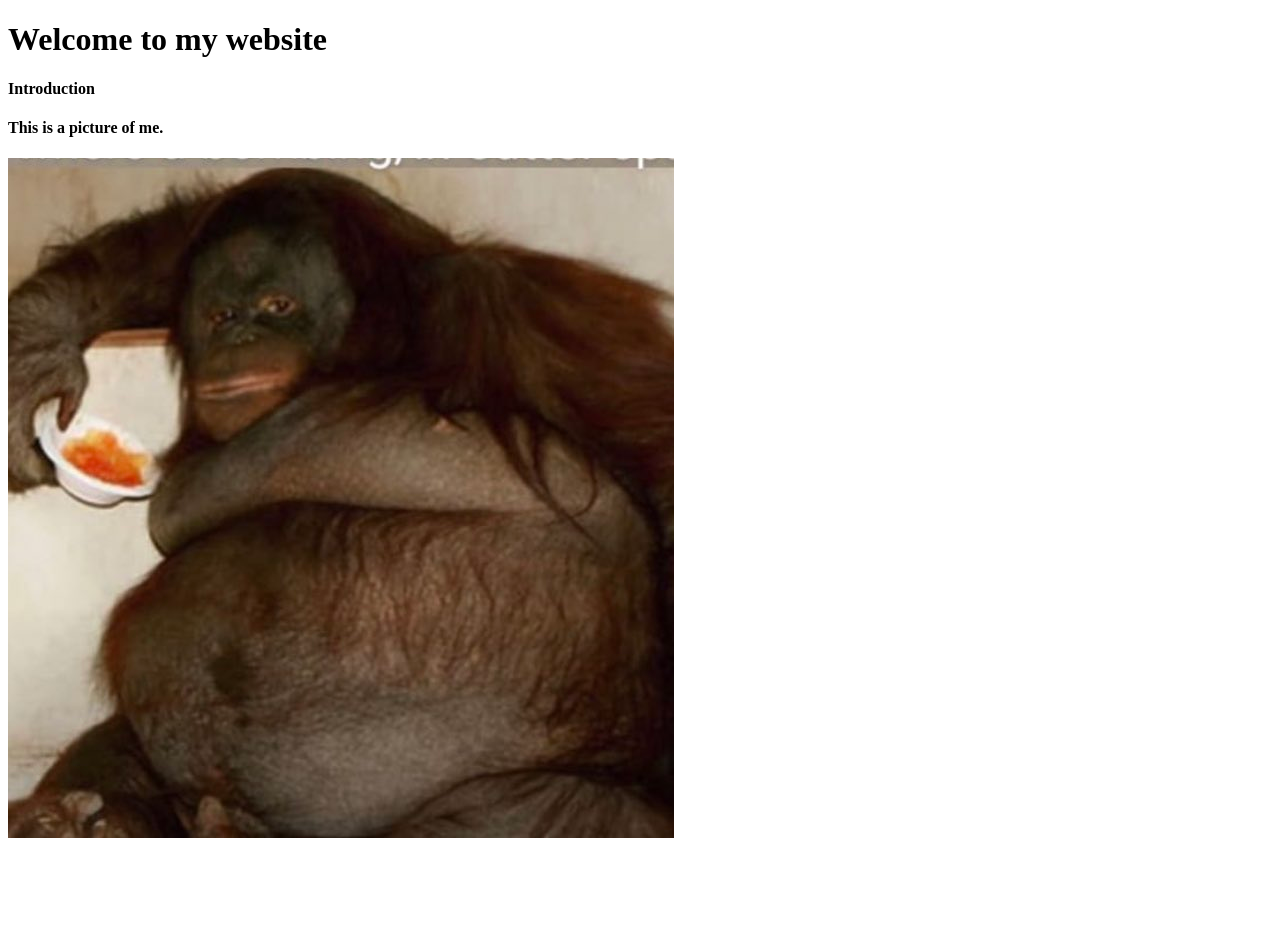
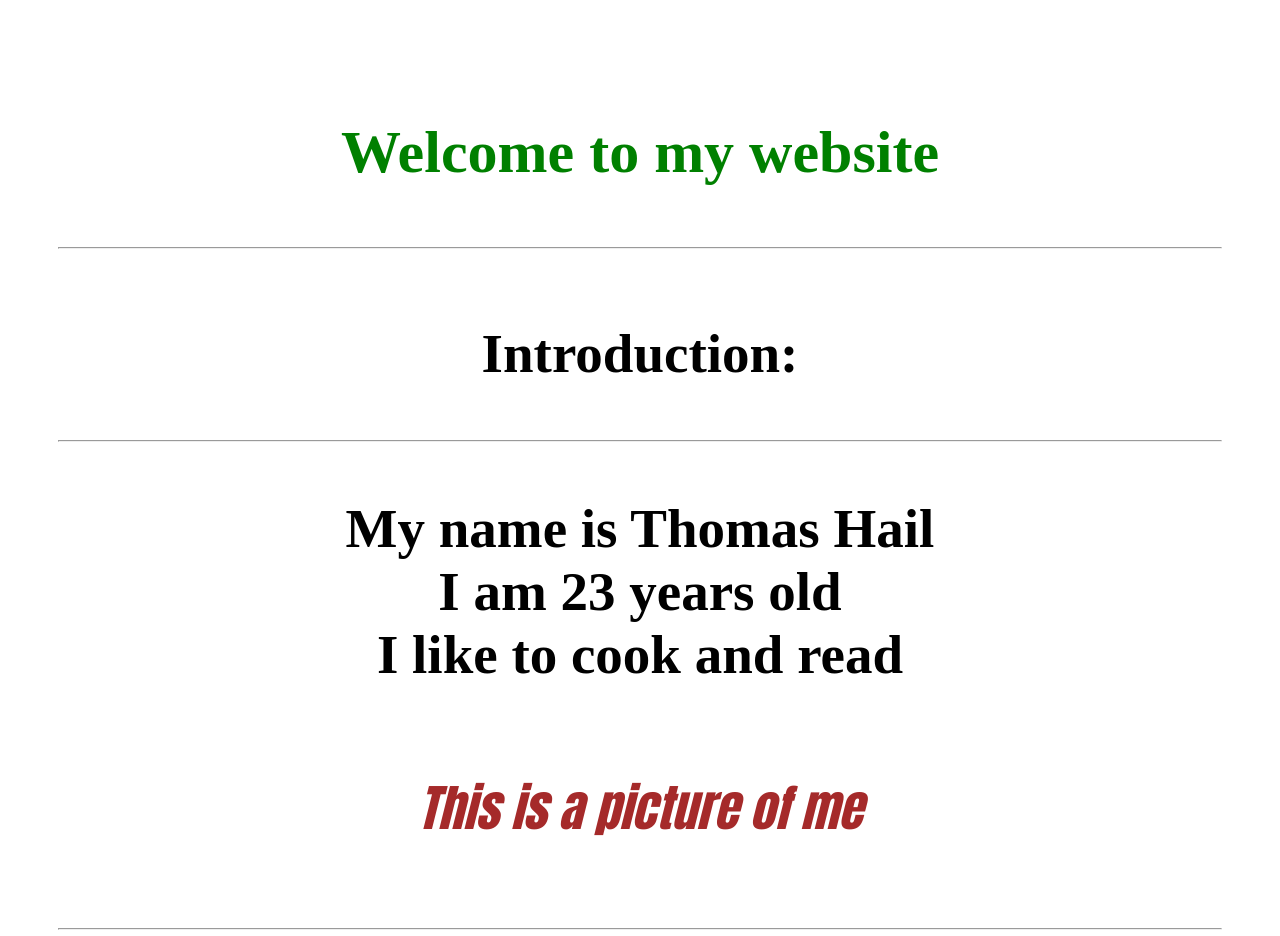
Before and after one commit to BunkoVEVO/WWD130-03, a plain HTML site: page index.html in a window 1280 px wide. Shown: the top 936 px of the page. Before the commit the page ends 850 px from the top, so only its background shows below. Drawn offline with Linux system fonts and the light colour scheme.

Commit message:
Added styles 2

```diff
--- a/index.html
+++ b/index.html
@@ -1,9 +1,28 @@
 <!DOCTYPE html>
 <html>
+    <head>
+        <link rel="stylesheet" href="styles.css">
+    </head>
     <body>
-        <h1>Welcome to my website</h1>
-        <h4>Introduction</h4>
-        <h4>This is a picture of me.</h4>
-        <img src="images/Monkey.jpeg" />
+        <center>
+        <h1>
+                <p>Welcome to my website</p>
+                <hr>
+            </h1>
+        <h4>
+                <p>Introduction:</p>
+                <hr>
+                <p>My name is Thomas Hail<br> I am 23 years old<br>
+                I like to cook and read</p>
+            </h4>
+        <h5>
+            <p>This is a picture of me</p>
+        </h5>
+            <hr>
+            <img src="images/Monkey.jpeg" />
+            <hr>
+
+        </center>
+
     </body>
 </html>
--- a/styles.css
+++ b/styles.css
@@ -1,7 +1,20 @@
 body {
-    padding: 50pc;
+    padding: 50px;
 }
 
 h1{
     color: green;
+    font-size: 60px;
 }
+
+h4{
+    font-size: 55px;
+}
+
+h5{
+    color: brown;
+    font-family: Impact, Haettenschweiler, 'Arial Narrow Bold', sans-serif;
+    font-size: 50px;
+    font-style: italic;
+    font-variant: ;
+}
```
